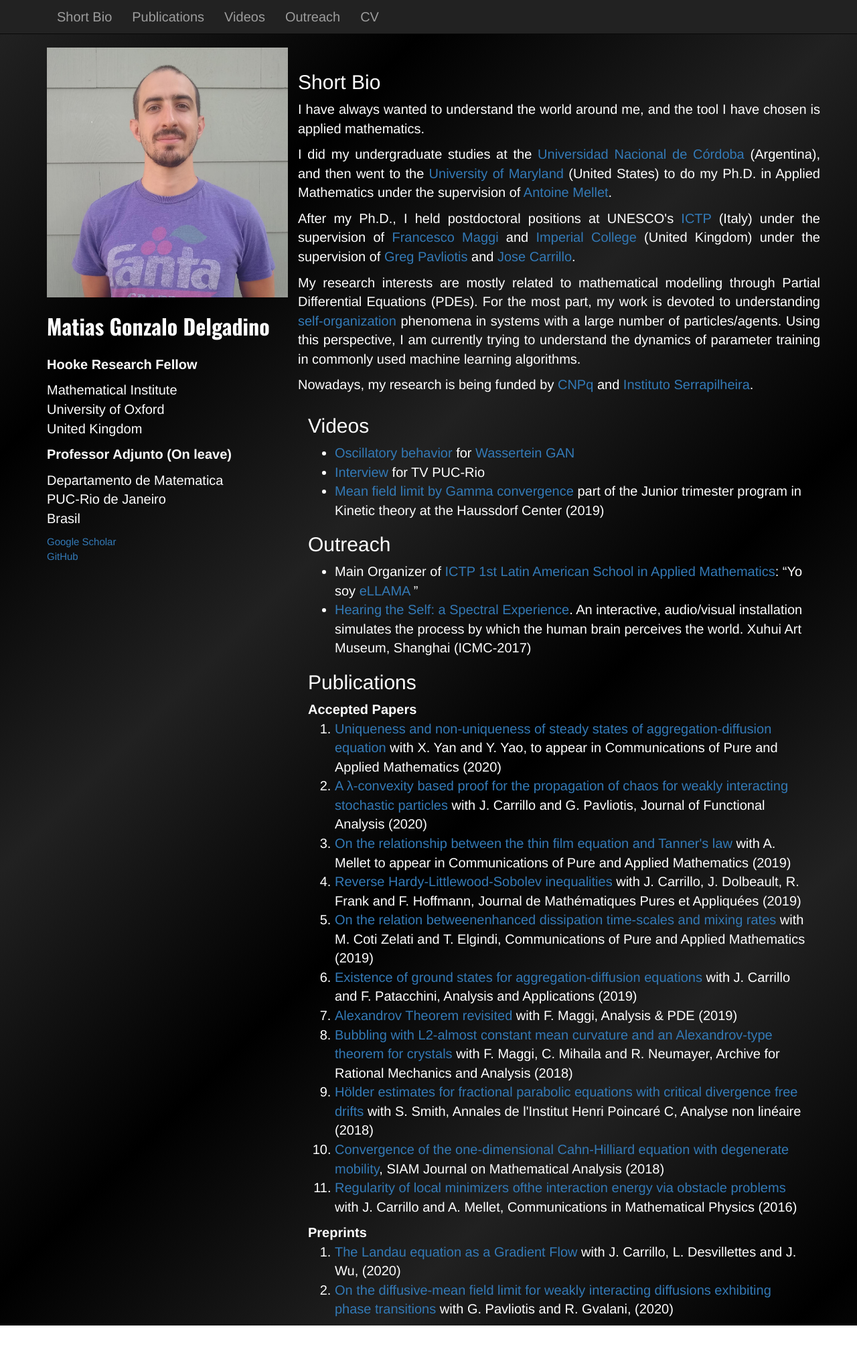
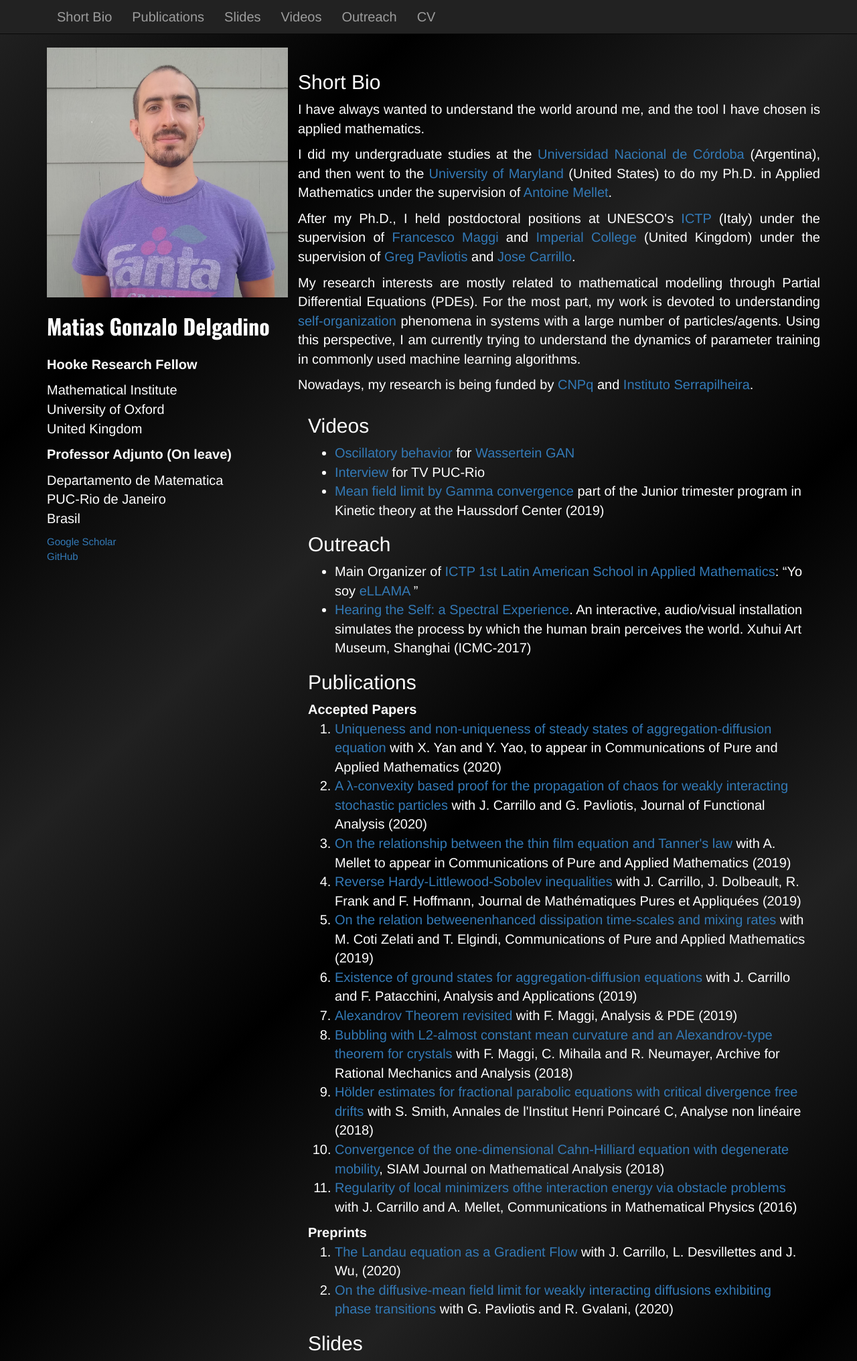
Before and after one commit to ZaytaM/zaytam.github.io, a plain HTML site: page index.html in a window 1280 px wide. Shown: the whole page at 67% size. Before the commit the page ends 1979 px from the top, so only its background shows below. Drawn offline with nearby package versions, Linux system fonts and the light colour scheme.

Commit message:
Update index.html

```diff
--- a/index.html
+++ b/index.html
@@ -30,6 +30,7 @@
 		  <ul class="nav navbar-nav">
 				  <li><a href="#short_bio">Short Bio</a></li>
 				  <li><a href="#publications">Publications</a></li>
+          <li><a href="#slides">Slides</a></li>
           <li><a href="#videos">Videos</a></li>
           <li><a href="#outreach">Outreach</a></li>
 				  <li><a href="Curriculum_Vitae.pdf">CV</a></li>
@@ -126,6 +127,7 @@
               <li class="paper"><a href="https://arxiv.org/abs/2007.08591">The Landau equation as a Gradient Flow</a> with  <a href="http://people.maths.ox.ac.uk/carrillo/", style="color:inherit">J. Carrillo</a>, <a href="http://laurent.desvillettes.free.fr/", style="color:inherit">L. Desvillettes</a> and <a href="", style="color:inherit">J. Wu</a>, (2020)</li>
               <li class="paper"><a href="https://arxiv.org/abs/2001.03920">On the diffusive-mean field limit for weakly interacting diffusions exhibiting phase transitions</a> with  <a href="http://wwwf.imperial.ac.uk/~pavl/", style="color:inherit">G. Pavliotis</a> and <a href="http://wwwf.imperial.ac.uk/~rg1314/", style="color:inherit">R. Gvalani</a>, (2020)</li>
               </ol>
+              <h2 id="slides"> Slides</h2>
 
 
 
```
